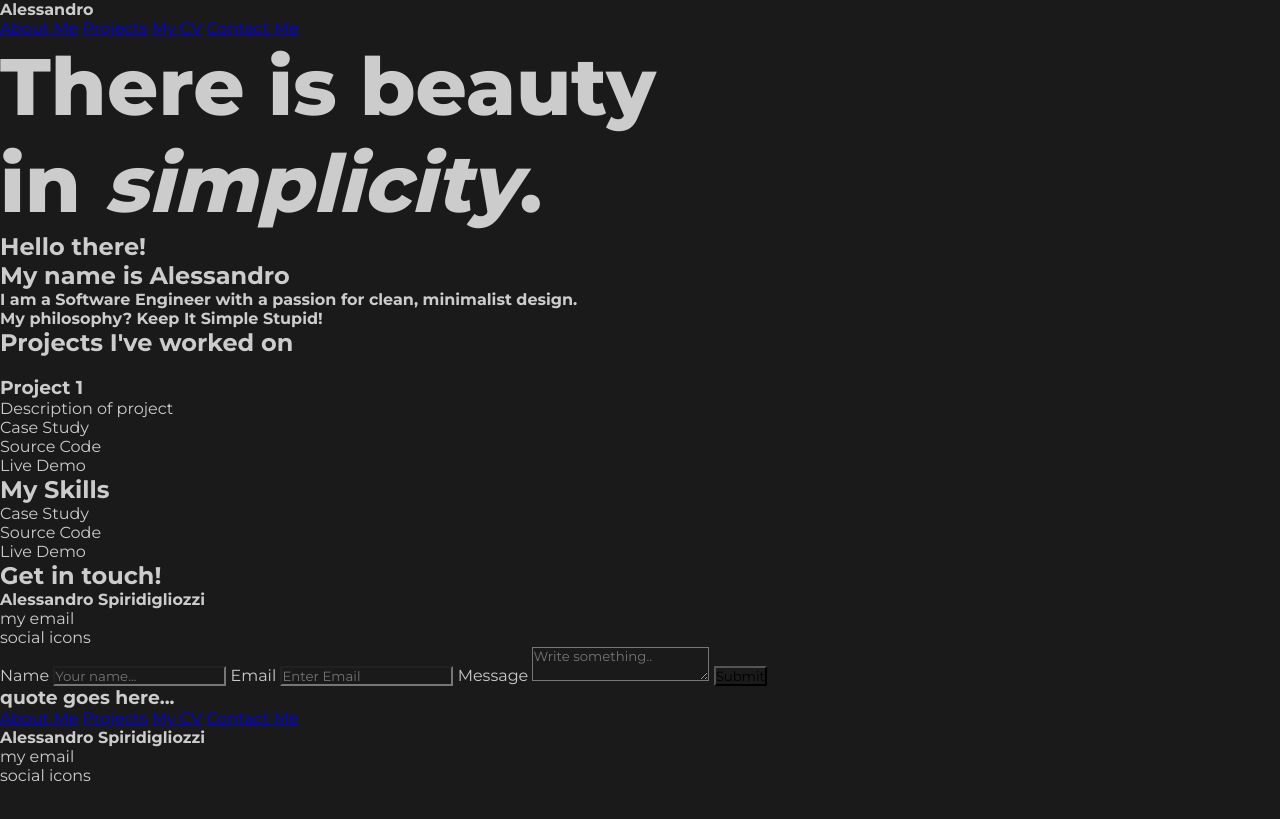
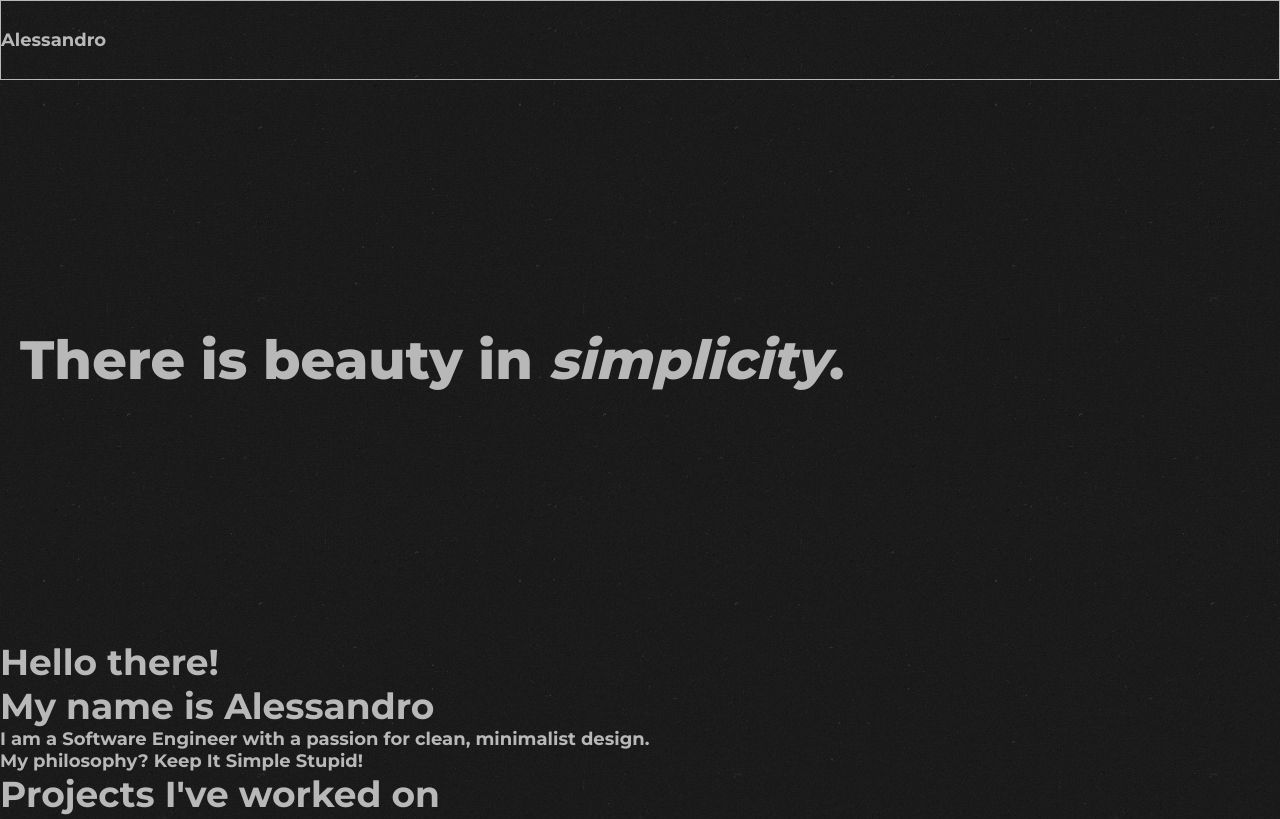
Before and after one commit to alespiridigliozzi/portfolio, a plain HTML site: page index.html in a window 1280 px wide. Shown: the top 819 px of the page. Drawn offline with Linux system fonts and the light colour scheme.

Commit message:
styled the navbar and header section

```diff
--- a/index.html
+++ b/index.html
@@ -11,7 +11,9 @@
     <!-- NAVIGATION -->
     <nav class="navbar">
 
-        <div class="navbar__logo"><h4>Alessandro</h4></div>
+        <div class="navbar__logo">
+            <h4>Alessandro</h4>
+        </div>
 
         <div class="navbar__links">
             <a href="#">About Me</a>
@@ -24,7 +26,7 @@
 
     <!-- HEADER -->
     <header class="header">
-        <h1 class="header__title">There is beauty<br>in <em>simplicity</em>.</h1>
+        <h1 class="header__title">There is beauty in <em>simplicity</em>.</h1>
     </header>
 
      <!-- FIRST SECTION -->
--- a/scss/base/_typography.scss
+++ b/scss/base/_typography.scss
@@ -4,13 +4,18 @@
 
 html, body {
     font-family: 'Montserrat', sans-serif;
-    font-size: 16px;
+    font-size: 18px;
     color: $primary-color;
-    background-image: url(bg.png);
-    background-repeat: repeat;
+    background-color: $secondary-color;
+    background-image: url("../assets/bg/broken_noise.png");
 
     h1 {
         font-weight: $main-font-extra-bold;
-        font-size: 5rem;
+        font-size: 3rem;
+    }
+
+    h2 {
+        font-weight: $main-font-bold;
+        font-size: 2rem;
     }
 }
--- a/scss/base/_variables.scss
+++ b/scss/base/_variables.scss
@@ -1,5 +1,5 @@
 
-$primary-color: rgb(204, 204, 204);
+$primary-color: rgb(184, 184, 184);
 $secondary-color: rgb(26, 26, 26);
 $main-font: 'Montserrat', sans-serif;
 $main-font-regular: 400;
@@ -12,5 +12,4 @@ $main-font-extra-bold: 800;
     margin: 0;
     padding: 0;
     font-family: $main-font;
-    background-color: $secondary-color;
 }
--- /dev/null
+++ b/scss/layout/_header.scss
@@ -0,0 +1,8 @@
+@use "../base/variables" as *;
+
+.header {
+    height: 70vh;
+    display: flex;
+    align-items: center;
+    padding: 20px;
+}
--- /dev/null
+++ b/scss/layout/_navigation.scss
@@ -0,0 +1,14 @@
+@use "../base/variables" as *;
+
+.navbar {
+    width: 100%;
+    height: 10vh;
+    display: flex;
+    justify-content: space-between;
+    align-items: center;
+    border: 1px solid $primary-color;
+
+    &__links {
+        display: none;
+    }
+}
--- a/scss/main.scss
+++ b/scss/main.scss
@@ -1,2 +1,4 @@
 @use "./base/variables";
 @use "./base/typography";
+@use "./layout/navigation";
+@use "./layout/header" as *;
```
Also changed, not shown: assets/bg/binding_dark.png (added), assets/bg/black_denim.png (added), assets/bg/black_paper.png (added), assets/bg/blackorchid.png (added), assets/bg/broken_noise.png (added), scss/main.css, 2 other files.
